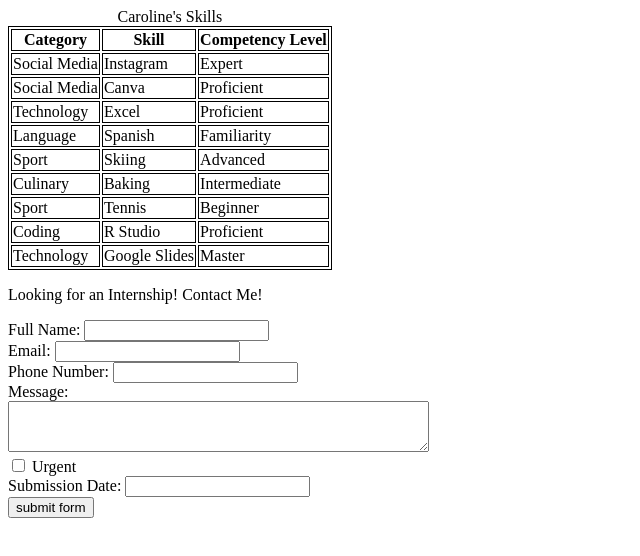
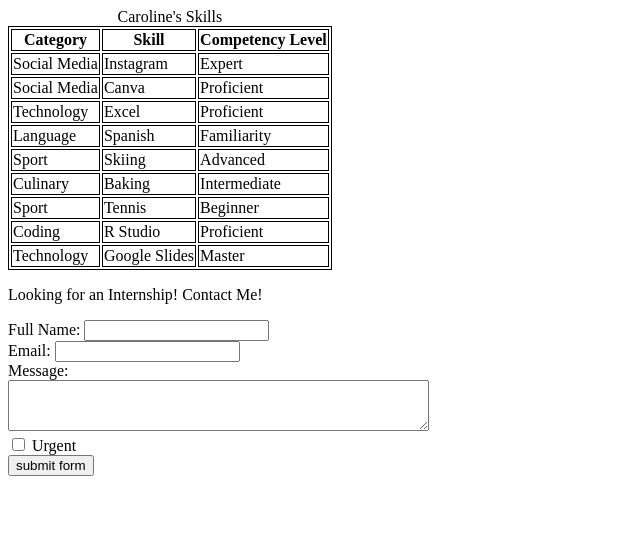
Before and after one commit to carolinekehoee/ist263, a plain HTML site: page lab04/skills.html in a window 1280 px wide. Shown: the whole page, without its empty margins (0-640 px from the left). Drawn offline with Linux system fonts and the light colour scheme.

Commit message:
Update skills.html
Completed lab04

```diff
--- a/lab04/skills.html
+++ b/lab04/skills.html
@@ -81,17 +81,11 @@
             <label for="email"> Email:</label>
             <input type="text" id="email" name="email">
             <br>
-            <label for="phone number">Phone Number:</label>
-            <input type="text" id="phone number" name="phone number">
-            <br>
             <label for="message"> Message:</label> <br>
             <textarea id="message" name="message" rows="3" cols="50"></textarea>
             <br>
             <input type="checkbox" id="urgent" name="urgent" value="yes">
             <label for="urgent">Urgent</label>
-            <br>
-            <label for="date of interest">Submission Date:</label>
-            <input type="date of interest" id="date of interest" name="date of interest">
             <br>
             <input type="submit" value="submit form">
         </form>
```
